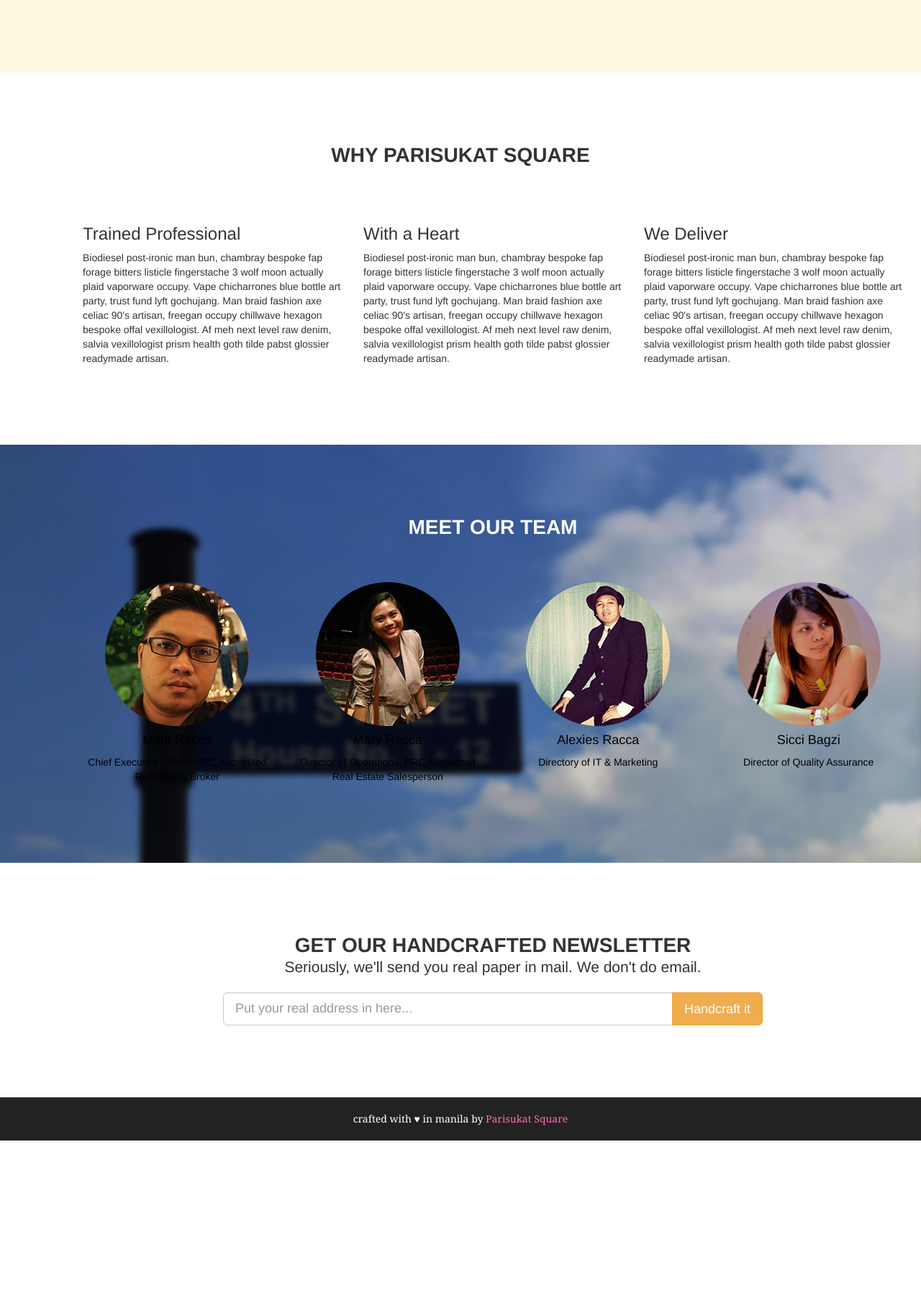
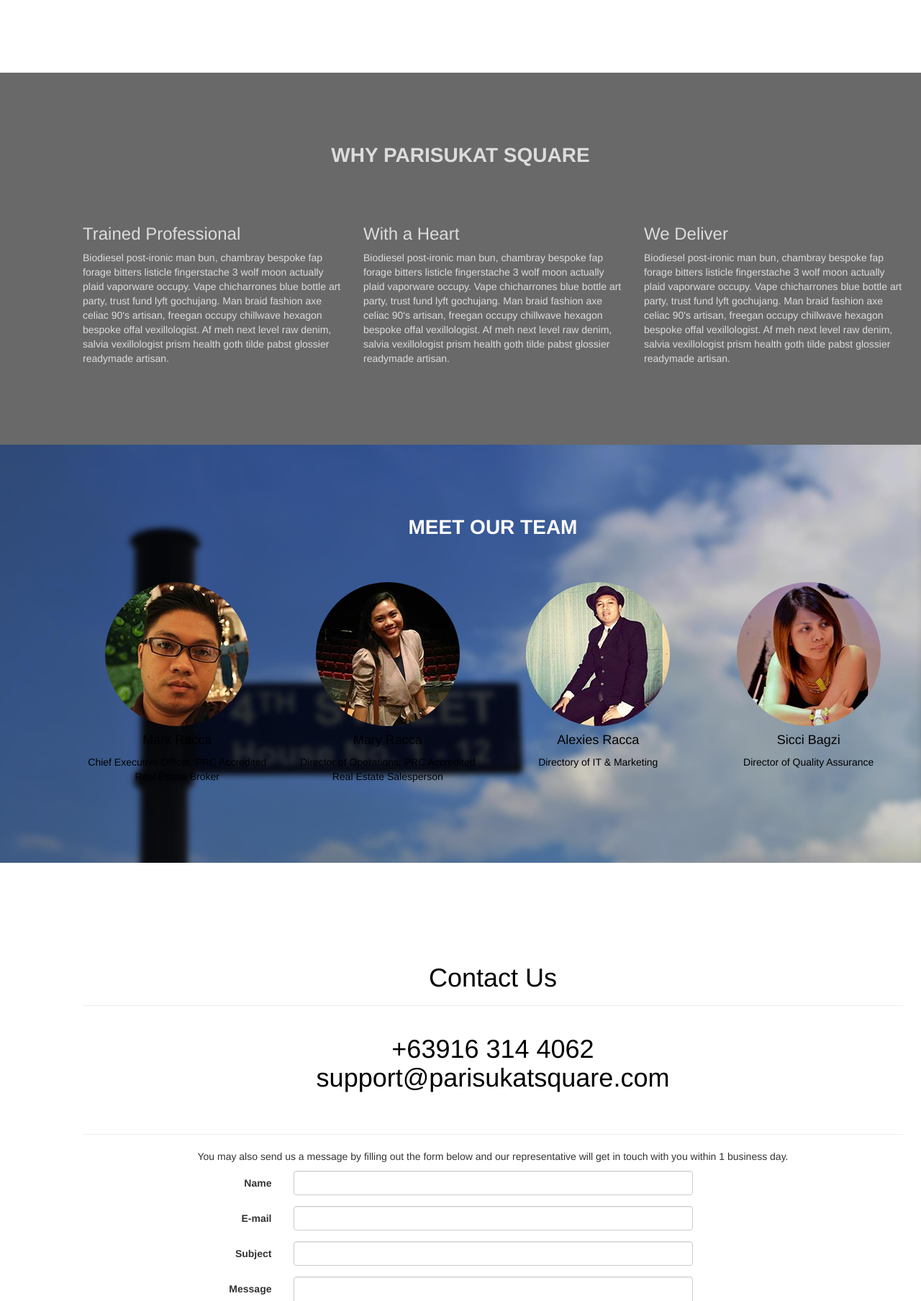
Before and after one commit to parisukatsquare/parisukatsquarerealty, a PHP site: page / in a window 1280 px wide. Shown: the part 1872-3680 px from the top of the page at 72% size. Before the commit the page ends 3457 px from the top, so only its background shows below. Run offline with PHP 8.4, Linux system fonts and the light colour scheme.

Commit message:
Brush up

```diff
--- a/css/styles.css
+++ b/css/styles.css
@@ -96,8 +96,17 @@
     text-justify: inter-word;
 }
 
-#services {
-    background: #FFF8E1;
+#why-us {
+    background-color: dimgrey
+
+}
+
+#why-us div div div p,
+#why-us div div div h3,
+#why-us h2 {
+
+    color: gainsboro
+
 }
 
 #team {
--- a/index.html
+++ b/index.html
@@ -39,7 +39,7 @@
                         <li><a href="#services">Service Offered</a></li>
                         <li><a href="#why-us">About</a></li>
                         <li><a href="#team">Our Team</a></li>
-                        <li><a href="#signup">Contact</a></li>
+                        <li><a href="#contactus">Contact Us</a></li>
                     </ul>
                 </div>
             </div>
@@ -153,25 +153,65 @@
             </div>
         </section>
 
-        <section id="signup">
+        <section class="fullscreen" id="contactus">
             <div class="container">
-                <h2>
-                    Get our handcrafted newsletter
-                </h2>
-                <p class="lead">Seriously, we'll send you real paper in mail. We don't do email.</p>
+                <div class="page-header">
+                    <h1 class="text-center">Contact Us</h1>
+                </div>
+                <div class="row">
+                    <div class="col-sm-12 text-center">
+                        <h1>
+                            +63916 314 4062 <br/>
+                            support@parisukatsquare.com
+                        </h1>
+                    </div>
+                </div>
+                <div class="page-header"></div>
+                <div class="row">
+                    <p class="text-center">
+                            You may also send us a message by filling out the form below and our representative will get in touch with you within 1 business day.
+                    </p>
 
-                <div class="row">
-                    <div class="col-sm-8 col-sm-offset-2">
-                        <form>
-                            <div class="input-group">
-                                <input type="text" class="form-control input-lg" placeholder="Put your real address in here..." name="">
-                                <span class="input-group-btn">
-                                    <button class="btn btn-warning btn-lg" type="button">Handcraft it</button>
-                                </span>
+                    <div class="col-md-8 col-md-offset-1">
+                        <form class="form-horizontal" >
+
+
+                            <div class="form-group">
+                                <label class="col-xs-10 col-sm-3 col-md-3      col-xs-offset-1 col-sm-offset-0 col-md-offset-0 control-label" for="formName">Name</label>
+                                <div    class="col-xs-10 col-sm-9 col-md-9      col-xs-offset-1 col-sm-offset-0 col-md-offset-0  ">
+                                    <input class="form-control" type="text" name="formName">
+                                </div>
+
+                            </div>
+                            <div class="form-group">
+                                <label class="col-xs-10 col-sm-3 col-md-3      col-xs-offset-1 col-sm-offset-0 col-md-offset-0 control-label" for="formEmail">E-mail</label>
+                                <div    class="col-xs-10 col-sm-9 col-md-9      col-xs-offset-1 col-sm-offset-0 col-md-offset-0  ">
+                                    <input class="form-control" type="email" name="formEmail">
+                                </div>
+                            </div>
+                            <div class="form-group">
+                                <label  class="col-xs-10 col-sm-3 col-md-3      col-xs-offset-1 col-sm-offset-0 col-md-offset-0 control-label" for="formSubject">Subject</label>
+                                <div    class="col-xs-10 col-sm-9 col-md-9      col-xs-offset-1 col-sm-offset-0 col-md-offset-0  ">
+                                    <input class="form-control" type="text" name="formSubject">
+                                </div>
+                            </div>
+                            <div class="form-group">
+                                <label  class="col-xs-10 col-sm-3 col-md-3      col-xs-offset-1 col-sm-offset-0 col-md-offset-0 control-label" for="formMessage">Message</label>
+                                <div    class="col-xs-10 col-sm-9 col-md-9      col-xs-offset-1 col-sm-offset-0 col-md-offset-0  ">
+                                    <textarea class="form-control" name="formMessage" rows="10"></textarea>
+                                </div>
+                            </div>
+                            <div class="form-group">
+                                <div class="col-xs-10 col-sm-9 col-md-9 col-xs-offset-1 col-sm-offset-3 col-md-offset-3">
+                                    <input class="btn btn-success btn-block" type="submit" name="">
+                                </div>
+
                             </div>
                         </form>
                     </div>
+
                 </div>
+
             </div>
         </section>
 
```
